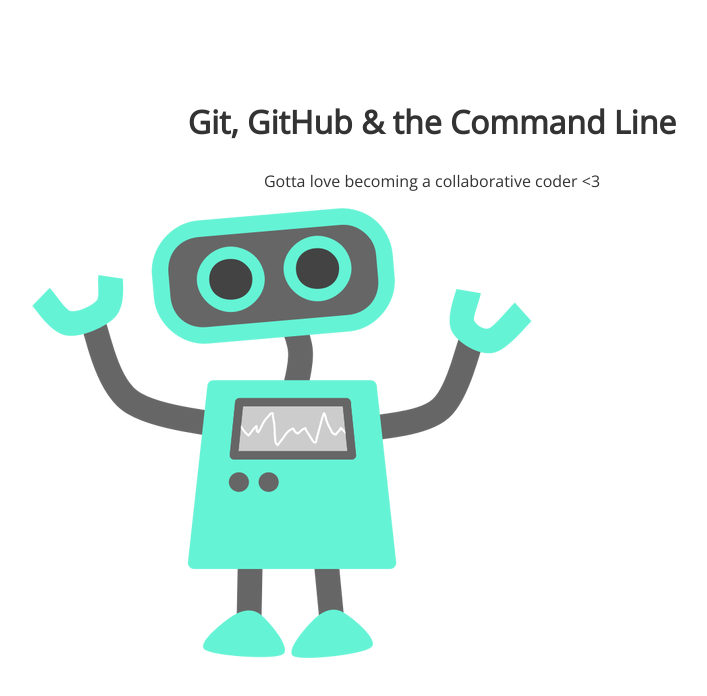
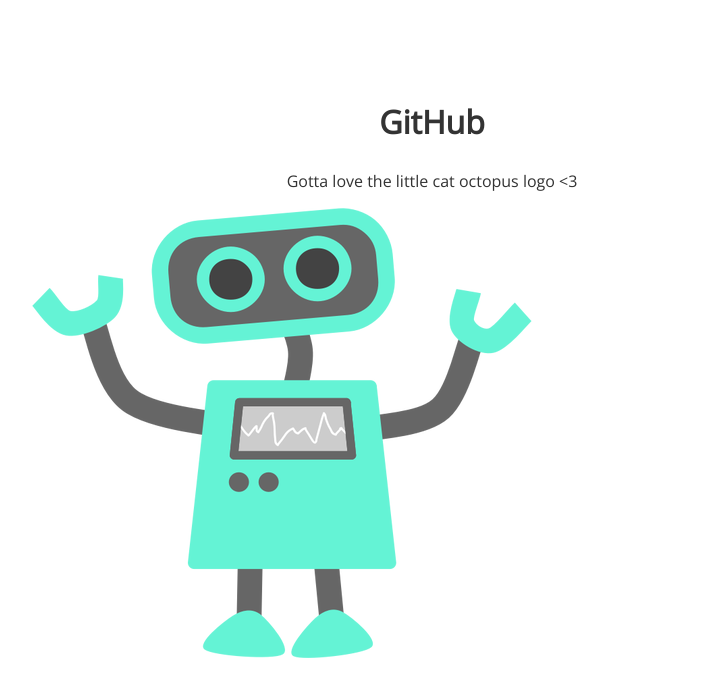
Before and after one commit to savannahbarlow/105-project, a plain HTML site: page index.html in a window 1280 px wide. Shown: the whole page, without its empty margins (208-915 px from the left). Drawn offline with nearby package versions, Linux system fonts and the light colour scheme.

Commit message:
changed h1 and p tags

```diff
--- a/index.html
+++ b/index.html
@@ -8,8 +8,8 @@
 </head>
 <body>
 	<section>
-		<h1>Git, GitHub & the Command Line</h1>
-		<p>Gotta love becoming a collaborative coder <3</p>
+		<h1>GitHub</h1>
+		<p>Gotta love the little cat octopus logo <3</p>
 		<img src="img/happy-blue-robot.png">
 	</section>
 </body>
```
